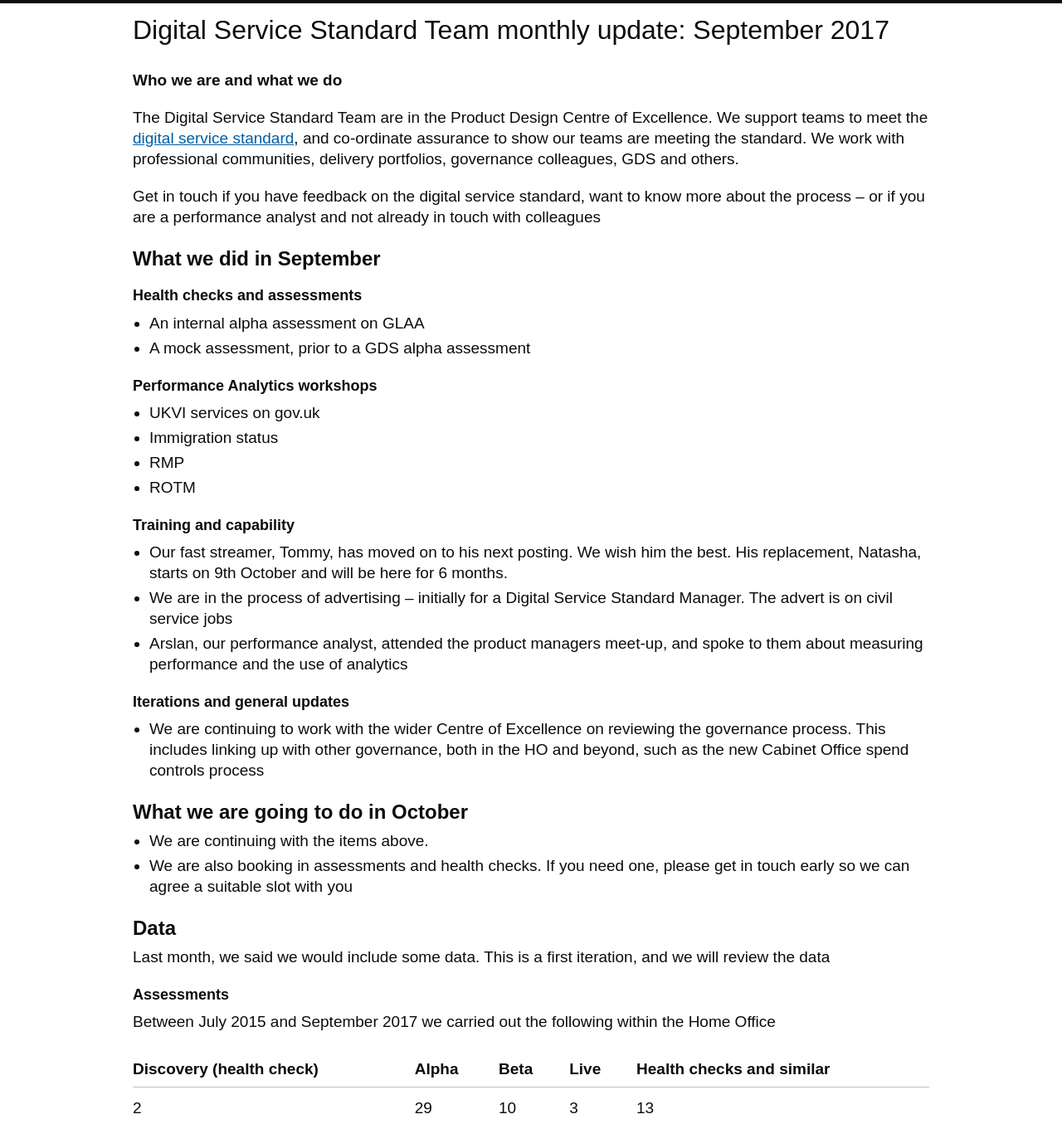
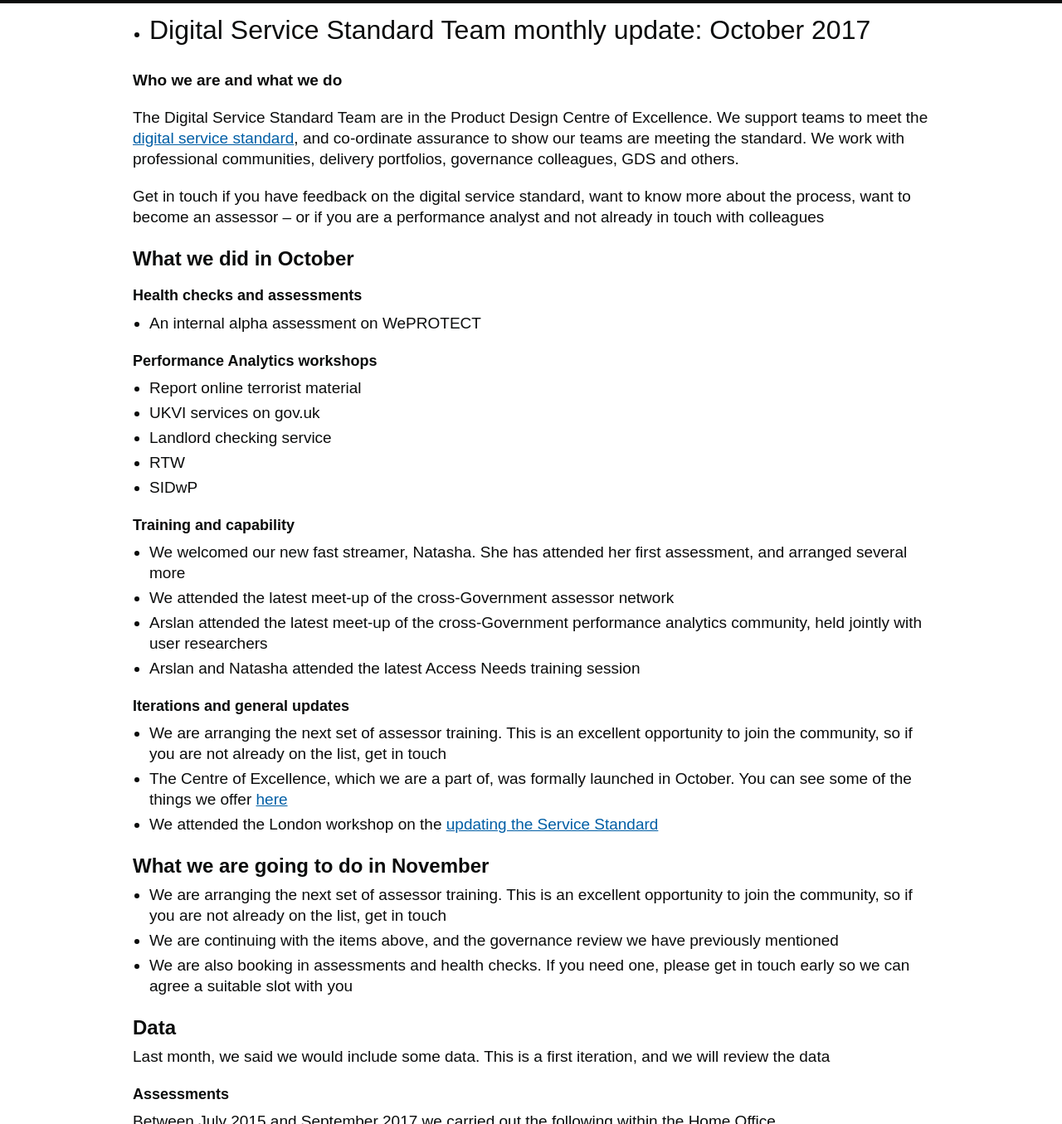
Before and after one commit to UKHomeOffice/digital-service-standard, a Jekyll site: the page built from index.md, in a window 1280 px wide and 1400 px high, cut to the strip 45-1400 px from the top of the window. Shown: the whole strip at 83% size. Built offline with Jekyll 4.4.1, drawn with Linux system fonts in a browser that asks for light colours; our own code applies the rules of GitHub Pages for plain Markdown files.

Commit message:
Text changes for October update

```diff
--- a/index.md
+++ b/index.md
@@ -1,34 +1,39 @@
-# **Digital Service Standard Team monthly update: September 2017**
+- # **Digital Service Standard Team monthly update: October 2017**
 
 **Who we are and what we do**
 
 The Digital Service Standard Team are in the Product Design Centre of Excellence. We support teams to meet the [digital service standard](https://www.gov.uk/service-manual/service-standard), and co-ordinate assurance to show our teams are meeting the standard. We work with professional communities, delivery portfolios, governance colleagues, GDS and others.
 
-Get in touch if you have feedback on the digital service standard, want to know more about the process – or if you are a performance analyst and not already in touch with colleagues
+Get in touch if you have feedback on the digital service standard, want to know more about the process, want to become an assessor – or if you are a performance analyst and not already in touch with colleagues
 
-## What we did in September
+## What we did in October
 
 ### Health checks and assessments
-- An internal alpha assessment on GLAA
-- A mock assessment, prior to a GDS alpha assessment
+- An internal alpha assessment on WePROTECT
 
 ### Performance Analytics workshops
+- Report online terrorist material
 - UKVI services on gov.uk
-- Immigration status
-- RMP
-- ROTM
+- Landlord checking service
+- RTW
+- SIDwP
 
 ### Training and capability
-- Our fast streamer, Tommy, has moved on to his next posting. We wish him the best. His replacement, Natasha, starts on 9th October and will be here for 6 months.
-- We are in the process of advertising – initially for a Digital Service Standard Manager. The advert is on civil service jobs
-- Arslan, our performance analyst, attended the product managers meet-up, and spoke to them about measuring performance and the use of analytics
+- We welcomed our new fast streamer, Natasha. She has attended her first assessment, and arranged several more
+- We attended the latest meet-up of the cross-Government assessor network
+- Arslan attended the latest meet-up of the cross-Government performance analytics community, held jointly with user researchers
+- Arslan and Natasha attended the latest Access Needs training session
 
 ### Iterations and general updates
-- We are continuing to work with the wider Centre of Excellence on reviewing the governance process. This includes linking up with other governance, both in the HO and beyond, such as the new Cabinet Office spend controls process
+- We are arranging the next set of assessor training. This is an excellent opportunity to join the community, so if you are not already on the list, get in touch
+- The Centre of Excellence, which we are a part of, was formally launched in October. You can see some of the things we offer [here]( https://ukhomeoffice.github.io/coe/)
+- We attended the London workshop on the [updating the Service Standard](https://gds.blog.gov.uk/2017/09/27/help-us-update-the-service-standard/)
 
-## What we are going to do in October
-- We are continuing with the items above.
+## What we are going to do in November
+- We are arranging the next set of assessor training. This is an excellent opportunity to join the community, so if you are not already on the list, get in touch
+- We are continuing with the items above, and the governance review we have previously mentioned
 - We are also booking in assessments and health checks. If you need one, please get in touch early so we can agree a suitable slot with you
+
 
 ## Data
 
@@ -42,6 +47,7 @@ Discovery (health check) | Alpha | Beta | Live | Health checks and similar
 ------------ | ------------- | ------------- | ------------- | -------------
 2 | 29 | 10 | 3 | 13
 
+
 The services (or projects) we assessed covered the following
 
 External (for the public) | Internal (for our staff) | Both
```
